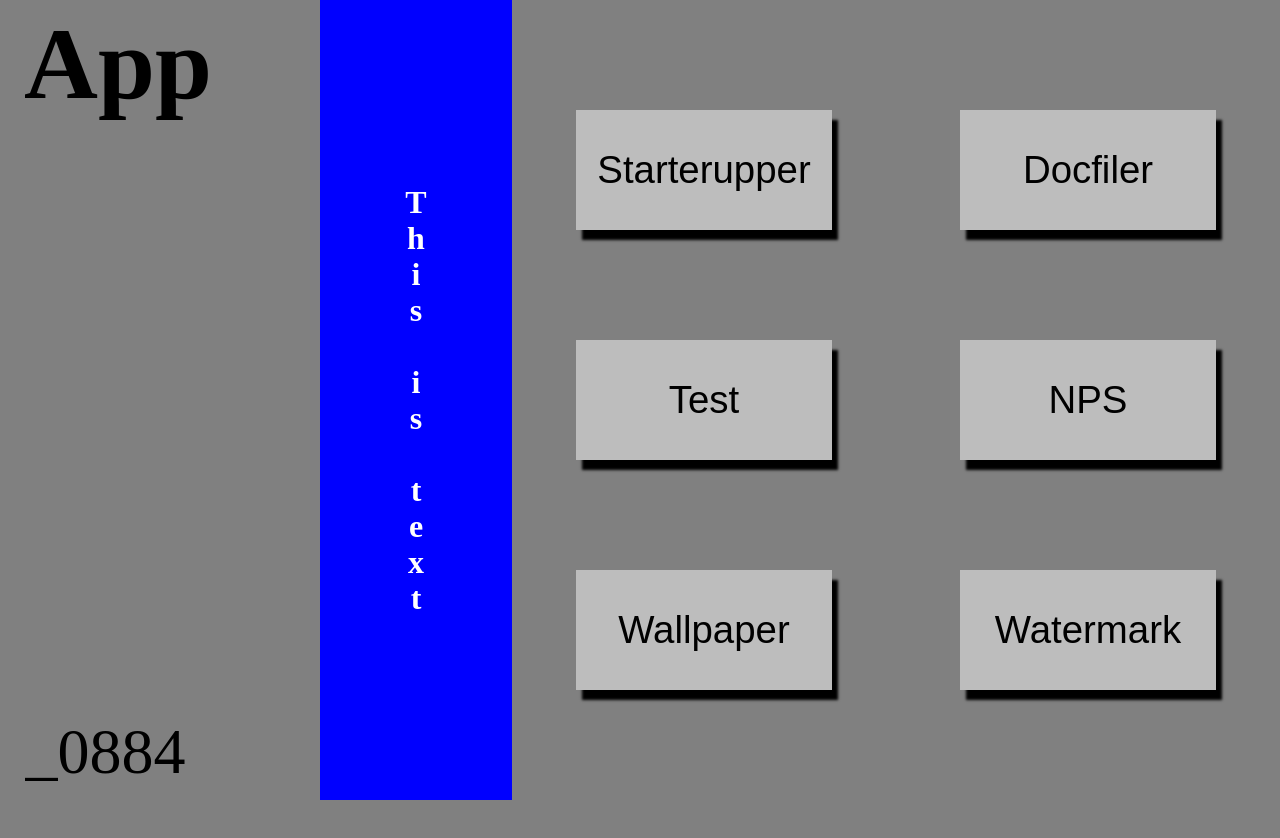
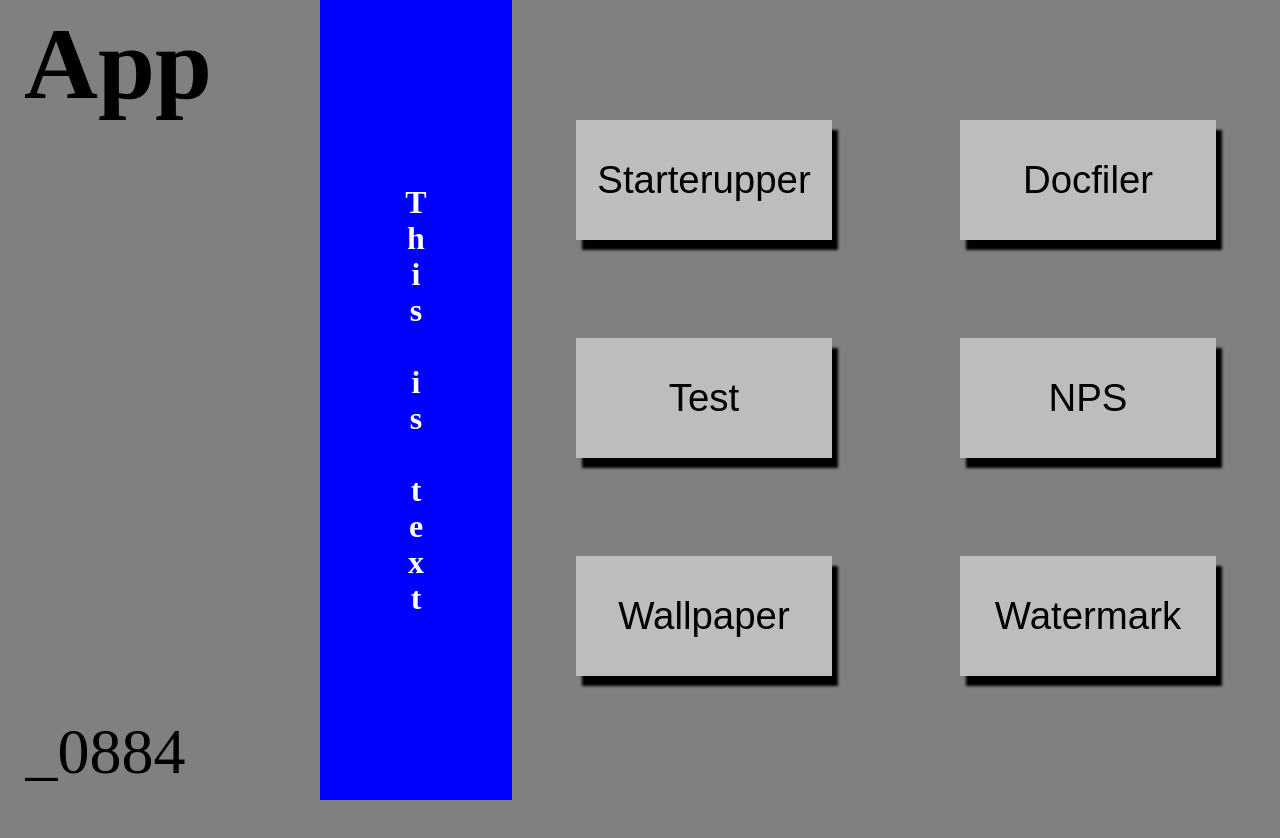
Before and after one commit to Placer0884/app, a plain HTML site: page index.html in a window 1280 px wide. After the commit the page ends 800 px from the top, so only its background shows below. Drawn offline with nearby package versions, Linux system fonts and the light colour scheme.

Commit message:
finished the 2.0 (landscape orientation)

```diff
--- a/css/style.css
+++ b/css/style.css
@@ -94,14 +94,15 @@ footer p    {
 
     .buttons    {
         grid-template-rows:repeat(2, 15vh);
-        row-gap: 13.75vh;
+        row-gap: 12.25vh;
         position: absolute;
         right: 0;
         top: 0;
 
         width: 50vw;
-        height: 100vh;
-        margin: 13.75vh 5vw;
+        height: 70vh;
+
+        margin: 15vh 5vw;
     }
 
     button {
@@ -121,6 +122,7 @@ footer p    {
     h2  {
         writing-mode: vertical-lr;
         text-orientation: upright;
+
         display: flex;
         justify-content: center;
         align-items: center;
```
